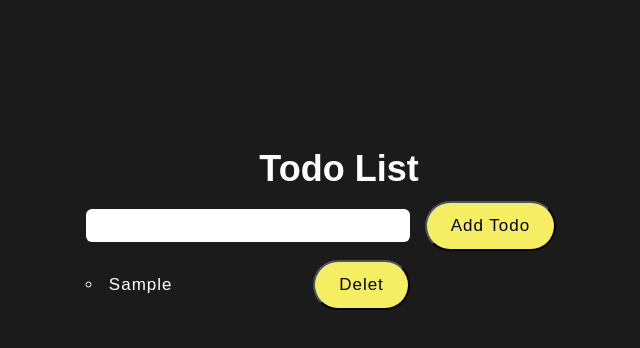
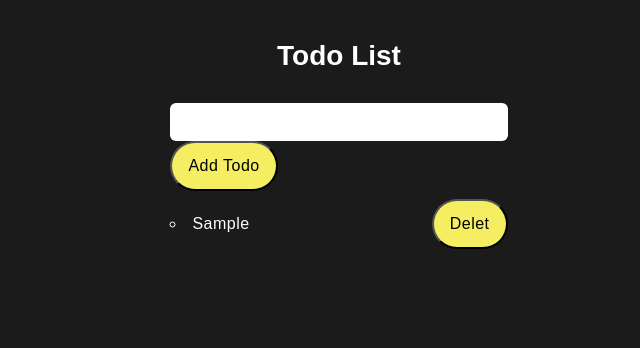
Before and after one commit to AadiTech25/Todo-List-App, a plain HTML site: page index.html in a window 1280 px wide. Both pictures are taken after typing "Sample" into the empty fields and a click on the button "Add Todo". Shown: the whole page, without its empty margins (301-941 px from the left). Drawn offline with Linux system fonts and the light colour scheme.

Commit message:
Update Style.css

```diff
--- a/Style.css
+++ b/Style.css
@@ -1,7 +1,8 @@
-*{
+* {
     margin: 0;
     padding: 0;
-    font-family: "Urbansit", sans-serif;
+    font-family: "Urbanist", sans-serif;
+    box-sizing: border-box;
 }
 
 html {
@@ -11,11 +12,11 @@ html {
 
 body {
     width: 100%;
-    height: 100vh;
+    min-height: 100vh;
     display: flex;
     flex-direction: column;
     align-items: center;
-    margin-top: 100px;
+    padding: 2rem; /* instead of margin-top */
     background-color: #1b1b1b;
 }
 
@@ -25,67 +26,69 @@ li {
     margin: 2rem 0;
     text-transform: capitalize;
     font-weight: 500;
-    &:hover {
-        color: #feac5e;
-    }
+}
+
+li:hover {
+    color: #feac5e;
 }
 
 .main_todo_div {
-    width: 36rem;
+    width: 100%;
+    max-width: 36rem; /* allow shrinking on small screens */
     display: grid;
-    grid-template-columns: 1fr 0.3fr;
+    grid-template-columns: 1fr auto;
     align-items: center;
-    height: auto;
+    gap: 1rem;
 }
 
 button {
     height: 5rem;
+    font-size: 1.6rem;
 }
 
-h1{
-    font-size: 3.6rem;
-    margin-top: 4.8rem;
+h1 {
+    font-size: 2.8rem;
+    margin: 2rem 0;
+    text-align: center;
 }
 
 hr {
-    margin-bottom: 3.2rem;
+    margin-bottom: 2rem;
+    width: 100%;
+    max-width: 36rem;
 }
 
 p,
 li,
 button {
-    font-size: 1.7rem;
-    letter-spacing: 0.1rem;
-    font-family:"Urbanist" , sans-serif;
+    font-size: 1.6rem;
+    letter-spacing: 0.05rem;
     line-height: 1.6;
 }
 
 button {
     background-color: #f5ee62;
-    padding: 0.6rem 2.4rem;
+    padding: 0.6rem 1.6rem;
     border-radius: 10rem;
-    margin-right: 3.6rem;
+    margin: 0;
     cursor: pointer;
-    transform: all 0.3 linear;
+    transition: all 0.3s linear;
+}
 
-    &:hover {
-        box-shadow: inset 0 0 0 0.2rem #f5ee62;
-        background-color: transparent;
-        color: #f5ee62;
-    }
- }
+button:hover {
+    box-shadow: inset 0 0 0 0.2rem #f5ee62;
+    background-color: transparent;
+    color: #f5ee62;
+}
 
- input {
-    padding: 6px 2px;
-    min-width: 32rem;
-    font-size: 18px;
+input {
+    padding: 1rem;
+    width: 100%;
+    font-size: 1.6rem;
     border-radius: 0.6rem;
     border: none;
-    margin-right: 1.2rem;
- }
+}
 
- li:hover + .deletBtn {
-    box-shadow: inset 0 0 0 0.2 #f5ee62;
-    background-color:transparent;
-    color:#f5ee62 ;
- }
+.deletBtn {
+    margin-left: 1rem;
+}
```
